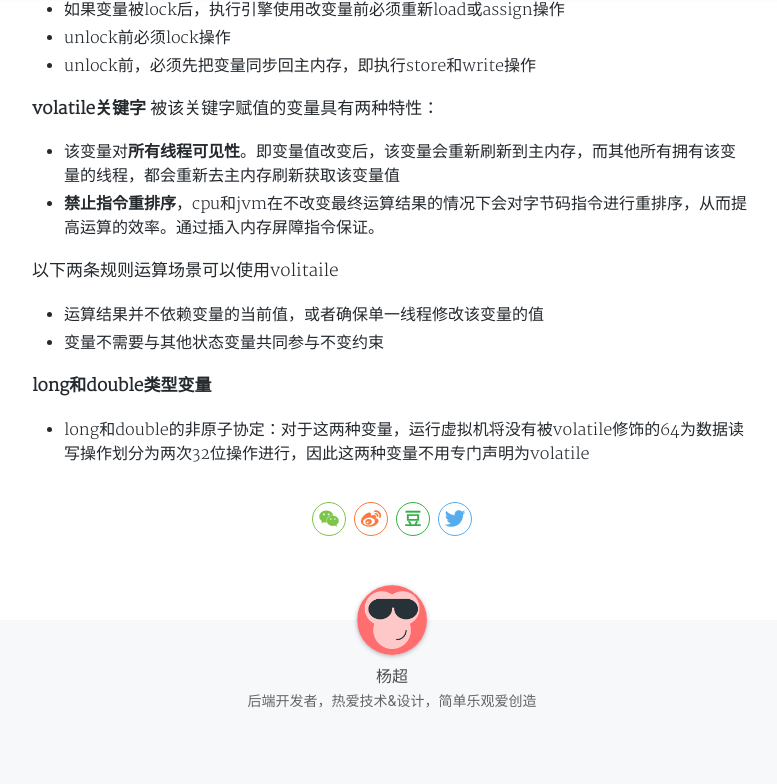
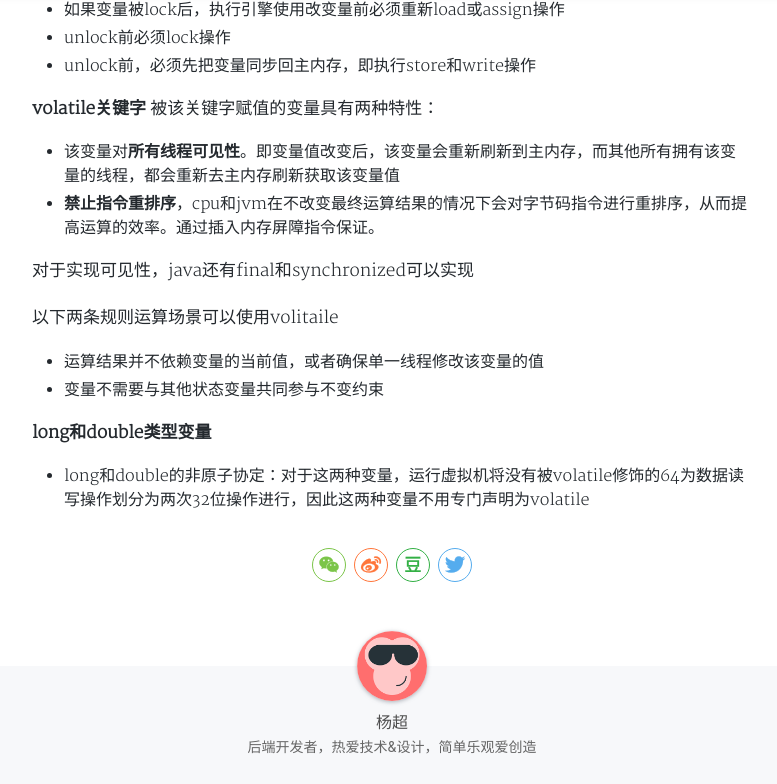
Before and after one commit to gobige/gobige.github.io, a Jekyll site: the page built from _posts/2018-03-12-jvm-jmm.md, in a window 1280 px wide and 900 px high, scrolled down 1546 px, cut to the strip 0-784 px from the top of the window. Shown: the whole strip, without its empty margins (248-1025 px from the left). Built offline with Jekyll 4.4.1, drawn with Linux system fonts in a browser that asks for light colours; nearby versions of some CDN libraries; a style sheet for code colours, icons or effects is not loaded.

Commit message:
补充final

```diff
--- a/_posts/2018-03-12-jvm-jmm.md
+++ b/_posts/2018-03-12-jvm-jmm.md
@@ -46,6 +46,8 @@ JMM规定了上述操作的限制
 - 该变量对**所有线程可见性**。即变量值改变后，该变量会重新刷新到主内存，而其他所有拥有该变量的线程，都会重新去主内存刷新获取该变量值
 - **禁止指令重排序**，cpu和jvm在不改变最终运算结果的情况下会对字节码指令进行重排序，从而提高运算的效率。通过插入内存屏障指令保证。
 
+对于实现可见性，java还有final和synchronized可以实现
+
 以下两条规则运算场景可以使用volitaile
 - 运算结果并不依赖变量的当前值，或者确保单一线程修改该变量的值
 - 变量不需要与其他状态变量共同参与不变约束
```
